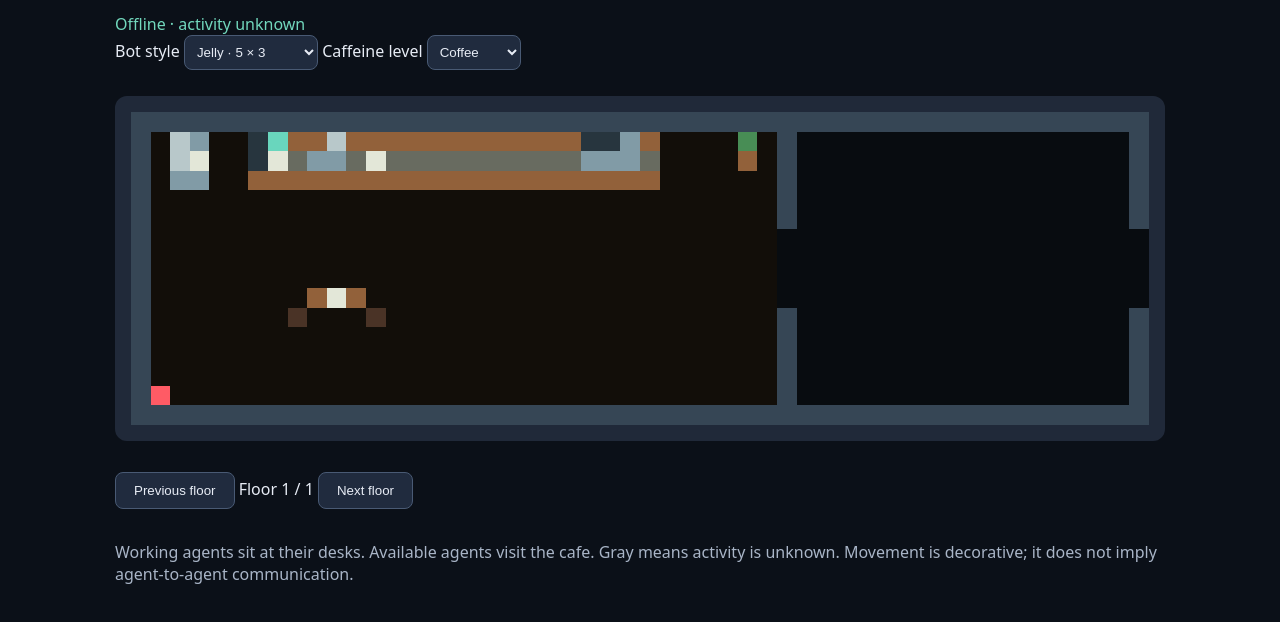
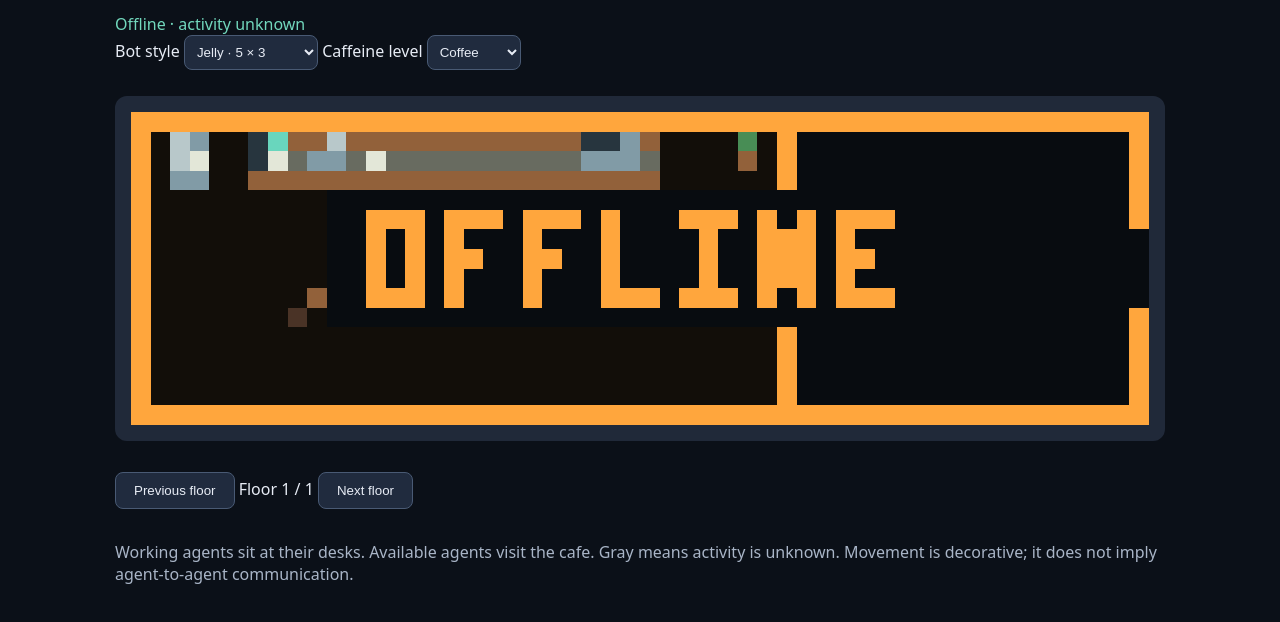
Before and after one commit to eliseo-juan/openclaw-office-awtrix, a website: page payload/live.html in a window 1280 px wide. Shown: the part 194-816 px from the top of the page. Drawn offline with Linux system fonts and the light colour scheme; no server answers.

Commit message:
feat: show clear setup and offline office states
Replace the status pixel with orange walls and a centered OFFLINE label on disconnect or stale data. Show six cafe placeholders and SETUP before Bridge URL is configured. Verified 38 tests and synthetic browser screenshots; native clock compilation remains unverified.

```diff
--- a/package.json
+++ b/package.json
@@ -1,6 +1,6 @@
 {
   "name": "openclaw-office",
-  "version": "0.3.0",
+  "version": "0.4.0",
   "description": "OpenClaw-managed bridge for the AWTRIX OpenClaw Office display",
   "type": "module",
   "license": "MIT",
--- a/payload/bridge/server.mjs
+++ b/payload/bridge/server.mjs
@@ -67,7 +67,7 @@ const client = new GatewayClient({
     console.error(config.redact(String(error.message)).replaceAll(saved?.token ?? '\u0000', '[redacted]'));
   }
 });
-const assets = new Map([['/', 'live.html'], ['/live.js', 'live.js'], ['/cafe-motion.js', 'cafe-motion.js'], ['/bot-styles.js', 'bot-styles.js'], ['/kitchen.js', 'kitchen.js'], ['/spike/layout.js', 'spike/layout.js']]);
+const assets = new Map([['/', 'live.html'], ['/live.js', 'live.js'], ['/connection-ui.js', 'connection-ui.js'], ['/cafe-motion.js', 'cafe-motion.js'], ['/bot-styles.js', 'bot-styles.js'], ['/kitchen.js', 'kitchen.js'], ['/spike/layout.js', 'spike/layout.js']]);
 const server = createServer(async (req, res) => {
   res.setHeader('Cache-Control', 'no-store');
   if (req.method !== 'GET') { res.writeHead(405); res.end(); return; }
--- /dev/null
+++ b/payload/connection-ui.js
@@ -0,0 +1,21 @@
+(function(root) {
+  const offlineLetters = [[7,5,5,5,7],[7,4,6,4,4],[7,4,6,4,4],[4,4,4,4,7],[7,2,2,2,7],[5,7,7,7,5],[7,4,6,4,7]];
+  function connectionPresentation(connected,receivedAt,now,timeout,wallColor=0x364655) {
+    const offline=!connected||now-receivedAt>timeout;
+    return {offline,wallColor:offline?0xffa63d:wallColor};
+  }
+  function offlinePixels() {
+    const pixels=[];
+    offlineLetters.forEach((rows,letter)=>rows.forEach((mask,row)=>{
+      for(let col=0;col<3;col++)if(mask&(1<<(2-col)))pixels.push([12+letter*4+col,5+row]);
+    }));
+    return pixels;
+  }
+  const setupLetters = [[7,4,7,1,7],[7,4,6,4,7],[7,2,2,2,2],[5,5,5,5,7],[7,5,7,4,4]];
+  function setupPreview() {
+    return {divider:26,positions:[[3,5],[9,5],[15,5],[21,5],[3,11],[16,11]],letters:setupLetters,x:29};
+  }
+  const api={connectionPresentation,offlinePixels,offlineLetters,setupPreview};
+  if(typeof module!=='undefined')module.exports=api;
+  else root.officeConnectionUi=api;
+})(typeof globalThis!=='undefined'?globalThis:this);
--- a/payload/live.html
+++ b/payload/live.html
@@ -9,4 +9,4 @@
 <canvas width="520" height="160" aria-label="Live office map"></canvas>
 <button id="previous">Previous floor</button> <span id="floor">Floor 1 / 1</span> <button id="next">Next floor</button>
 <ul id="agents"></ul><p>Working agents sit at their desks. Available agents visit the cafe. Gray means activity is unknown. Movement is decorative; it does not imply agent-to-agent communication.</p>
-<script src="/spike/layout.js"></script><script src="/bot-styles.js"></script><script src="/cafe-motion.js"></script><script src="/kitchen.js"></script><script src="/live.js"></script></html>
+<script src="/spike/layout.js"></script><script src="/bot-styles.js"></script><script src="/cafe-motion.js"></script><script src="/kitchen.js"></script><script src="/connection-ui.js"></script><script src="/live.js"></script></html>
--- a/payload/live.js
+++ b/payload/live.js
@@ -1,7 +1,10 @@
 const canvas = document.querySelector('canvas'), ctx = canvas.getContext('2d');
 const palette = [0x55c8c0,0xa59aeb,0xf19865,0xe8c25e,0xe281ad,0x8bc775,0x6da9ee,0xccccba];
+const setupMode = new URLSearchParams(location.search).get('preview') === 'setup';
+const setupPreview = officeConnectionUi.setupPreview();
 const motions = new Map();
 let data = {connected: false, complete: false, agents: []}, page = 0, receivedAt = 0;
+if (setupMode) data = {connected:false,complete:false,agents:setupPreview.positions.map((_,i)=>({id:`setup-${i}`,label:`Example ${i+1}`,state:'idle'}))};
 const positions = new Map();
 let lastLayout;
 const caffeineSelect = document.querySelector('#caffeine-level');
@@ -20,25 +23,26 @@ function rect(x,y,w,h,color) {
   ctx.fillRect(x*10,y*10,w*10,h*10);
 }
 function draw() {
-  const fresh = Date.now() - receivedAt < 20000 && data.connected;
+  const connection = setupMode ? {offline:false,wallColor:0x364655} : officeConnectionUi.connectionPresentation(data.connected,receivedAt,Date.now(),20000);
+  const fresh = !connection.offline;
   const layout = layoutFor(data.agents.map(a => a.id), page); page = layout.page;
   const signature=layout.seats.map(s=>`${s.agentId}:${s.bot.x},${s.bot.y}`).join(';');
   if(signature!==lastLayout){positions.clear();motions.clear();lastLayout=signature;}
   document.querySelectorAll('#agents small').forEach((label,i) => { label.textContent = fresh ? data.agents[i].state : 'unknown'; });
   rect(0,0,52,16,0x080c10); rect(0,0,layout.divider,16,0x120e09);
-  rect(0,0,52,1,0x364655); rect(0,15,52,1,0x364655); rect(0,0,1,16,0x364655);
-  for (const x of [layout.divider,51]) { rect(x,0,1,6,0x364655); rect(x,10,1,6,0x364655); }
+  rect(0,0,52,1,connection.wallColor); rect(0,15,52,1,connection.wallColor); rect(0,0,1,16,connection.wallColor);
+  for (const x of [layout.divider,51]) { rect(x,0,1,6,connection.wallColor); rect(x,10,1,6,connection.wallColor); }
   for (const [x,y,w,h,color] of kitchenFor(layout.divider,{wood:0x92613a,edge:0x4a3326,plant:0x488d55})) rect(x,y,w,h,color);
   for (const d of layout.desktops) rect(d.x,d.y,d.width,d.height,0x92613a);
   const bots = [];
   layout.seats.forEach((seat,i) => {
     const agent = data.agents[page*8+i], state = fresh ? agent.state : 'unknown';
     const key = `${page}:${agent.id}`;
-    let pos = positions.get(key) ?? [seat.bot.x,seat.bot.y];
+    let pos = setupMode ? [setupPreview.positions[i][0]-1,setupPreview.positions[i][1]] : positions.get(key) ?? [seat.bot.x,seat.bot.y];
     if (!motions.has(key)) motions.set(key,new CafeMotion(undefined,{caffeine:caffeineSelect.value}));
     const peers=layout.seats.filter(s=>s.agentId!==agent.id).map(s=>positions.get(`${page}:${s.agentId}`)??[s.bot.x,s.bot.y]);
     const reserved=layout.seats.filter(s=>s.agentId!==agent.id).map(s=>motions.get(`${page}:${s.agentId}`)?.target).filter(Boolean);
-    pos = motions.get(key).advance(pos,[seat.bot.x,seat.bot.y],state,layout.divider,Date.now(),{peers,reserved,desktops:layout.desktops});
+    if (!setupMode) pos = motions.get(key).advance(pos,[seat.bot.x,seat.bot.y],state,layout.divider,Date.now(),{peers,reserved,desktops:layout.desktops});
     positions.set(key,pos);
     if (pos[0] !== seat.bot.x || pos[1] !== seat.bot.y) {
       rect(seat.chair.x,seat.chair.y,3,2,0x364655); rect(seat.chair.x+1,seat.chair.y+(seat.facing==='up'?0:1),1,1,0x27353e);
@@ -51,9 +55,18 @@ function draw() {
   for (const {pos:[x,y],color} of bots) style.rows.forEach((row,r) => [...row].forEach((cell,c) => {
     if (cell === 'o') rect(x+Math.floor((5-style.width)/2)+c,y+3-style.rows.length+r,1,1,color);
   }));
-  rect(1,14,1,1,fresh&&data.complete?0x69d6bd:0xff5b65);
+  if(connection.offline) {
+    rect(10,4,31,7,0x080c10);
+    for(const [x,y] of officeConnectionUi.offlinePixels())rect(x,y,1,1,0xffa63d);
+  }
+  if(setupMode) {
+    rect(27,4,23,7,0x080c10);
+    setupPreview.letters.forEach((rows,letter)=>rows.forEach((mask,row)=>{
+      for(let col=0;col<3;col++)if(mask&(1<<(2-col)))rect(29+letter*4+col,5+row,1,1,0xd9f4ed);
+    }));
+  }
   document.querySelector('#floor').textContent = `Floor ${page+1} / ${layout.pageCount}`;
-  document.querySelector('#status').textContent = fresh ? (data.complete ? `${data.agents.length} agents · Live` : 'Synchronizing · incomplete activity remains unknown') : 'Offline · activity unknown';
+  document.querySelector('#status').textContent = setupMode ? 'Setup preview · example bots' : fresh ? (data.complete ? `${data.agents.length} agents · Live` : 'Synchronizing · incomplete activity remains unknown') : 'Offline · activity unknown';
 }
 async function refresh() {
   try {
@@ -75,4 +88,4 @@ async function refresh() {
 document.querySelector('#previous').onclick = () => { page = Math.max(0,page-1); };
 document.querySelector('#next').onclick = () => { page++; };
 function frame() { draw(); setTimeout(frame,caffeineProfiles[caffeineSelect.value].stepMs); }
-frame(); void refresh();
+frame(); if (!setupMode) void refresh();
```
Also changed, not shown: connection-ui.test.mjs (added, +38 -0 lines), docs/INSTALL.md (+4 -0 lines), CHANGELOG.md, 2 other files.
